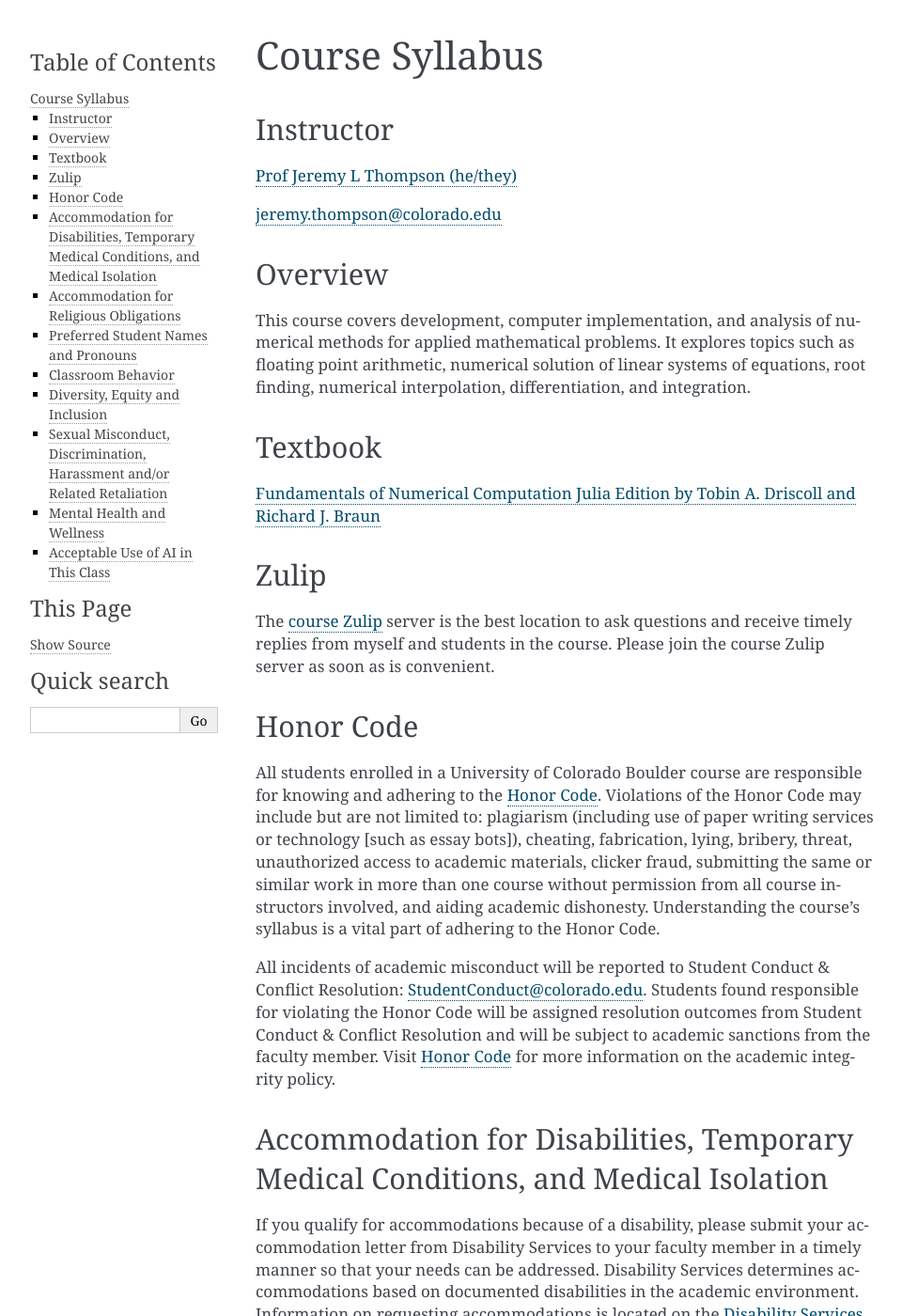
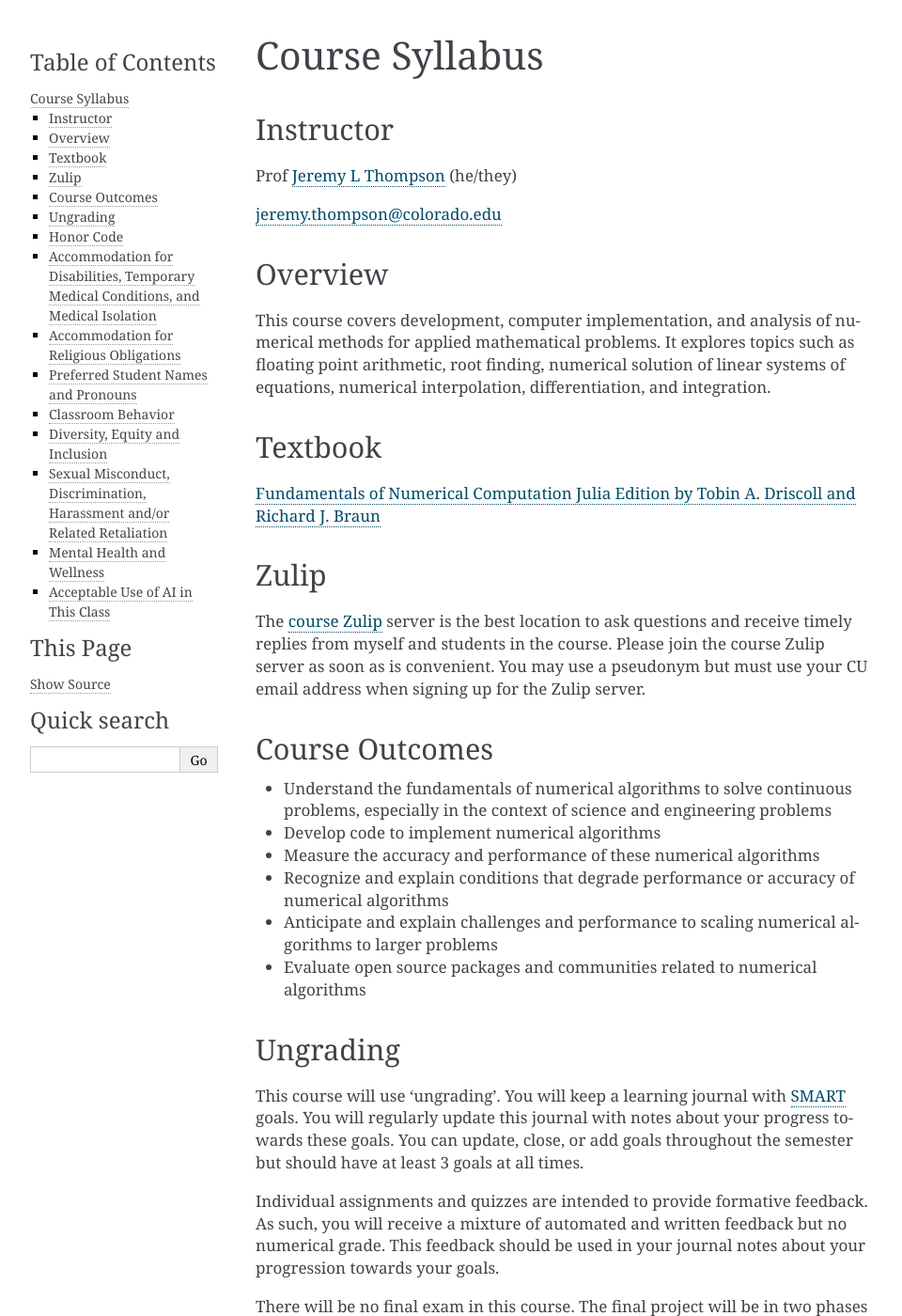
Before and after one commit to jeremylt/csci-3656-fall-2025, a Sphinx documentation site: the page built from source/syllabus.rst, in a window 1280 px wide and 1400 px high. Shown: the whole window at 94% size, without its empty margins (148-1108 px from the left). Built offline with Sphinx 7.4.7, drawn with Linux system fonts in a browser that asks for light colours; some of the changed text lies outside the part shown.

Commit message:
update syllabus with grading and outcomes

```diff
--- a/source/syllabus.rst
+++ b/source/syllabus.rst
@@ -4,7 +4,7 @@ Course Syllabus
 Instructor
 -------------------------------------------------------------------------------------
 
-`Prof Jeremy L Thompson (he/they) <https://jeremylt.org>`_
+Prof `Jeremy L Thompson <https://jeremylt.org>`_ (he/they)
 
 jeremy.thompson@colorado.edu
 
@@ -13,7 +13,7 @@ Overview
 -------------------------------------------------------------------------------------
 
 This course covers development, computer implementation, and analysis of numerical methods for applied mathematical problems.
-It explores topics such as floating point arithmetic, numerical solution of linear systems of equations, root finding, numerical interpolation, differentiation, and integration.
+It explores topics such as floating point arithmetic, root finding, numerical solution of linear systems of equations, numerical interpolation, differentiation, and integration.
 
 
 Textbook
@@ -27,6 +27,43 @@ Zulip
 
 The `course Zulip <https://csci-2656-fall-2025.zulipchat.com/join/xy6eaczbthno4su3sa2c6qhw>`_ server is the best location to ask questions and receive timely replies from myself and students in the course.
 Please join the course Zulip server as soon as is convenient.
+You may use a pseudonym but must use your CU email address when signing up for the Zulip server.
+
+
+Course Outcomes
+-------------------------------------------------------------------------------------
+
+* Understand the fundamentals of numerical algorithms to solve continuous problems, especially in the context of science and engineering problems
+
+* Develop code to implement numerical algorithms
+
+* Measure the accuracy and performance of these numerical algorithms
+
+* Recognize and explain conditions that degrade performance or accuracy of numerical algorithms
+
+* Anticipate and explain challenges and performance to scaling numerical algorithms to larger problems
+
+* Evaluate open source packages and communities related to numerical algorithms
+
+
+Ungrading
+-------------------------------------------------------------------------------------
+
+This course will use 'ungrading'.
+You will keep a learning journal with `SMART <https://en.wikipedia.org/wiki/SMART_criteria>`_ goals.
+You will regularly update this journal with notes about your progress towards these goals.
+You can update, close, or add goals throughout the semester but should have at least 3 goals at all times.
+
+Individual assignments and quizzes are intended to provide formative feedback.
+As such, you will receive a mixture of automated and written feedback but no numerical grade.
+This feedback should be used in your journal notes about your progression towards your goals.
+
+There will be no final exam in this course.
+The final project will be in two phases - first an individual portion and second a group portion.
+This project allow you to explore the course content in the context of professional open source software projects and establish connections between the course content and practical applications.
+
+At the end of the semester we will have a 1-on-1 meeting to discuss your final course grade.
+You will propose a grade and we will your goals and progress towards these goals.
 
 
 Honor Code
```
